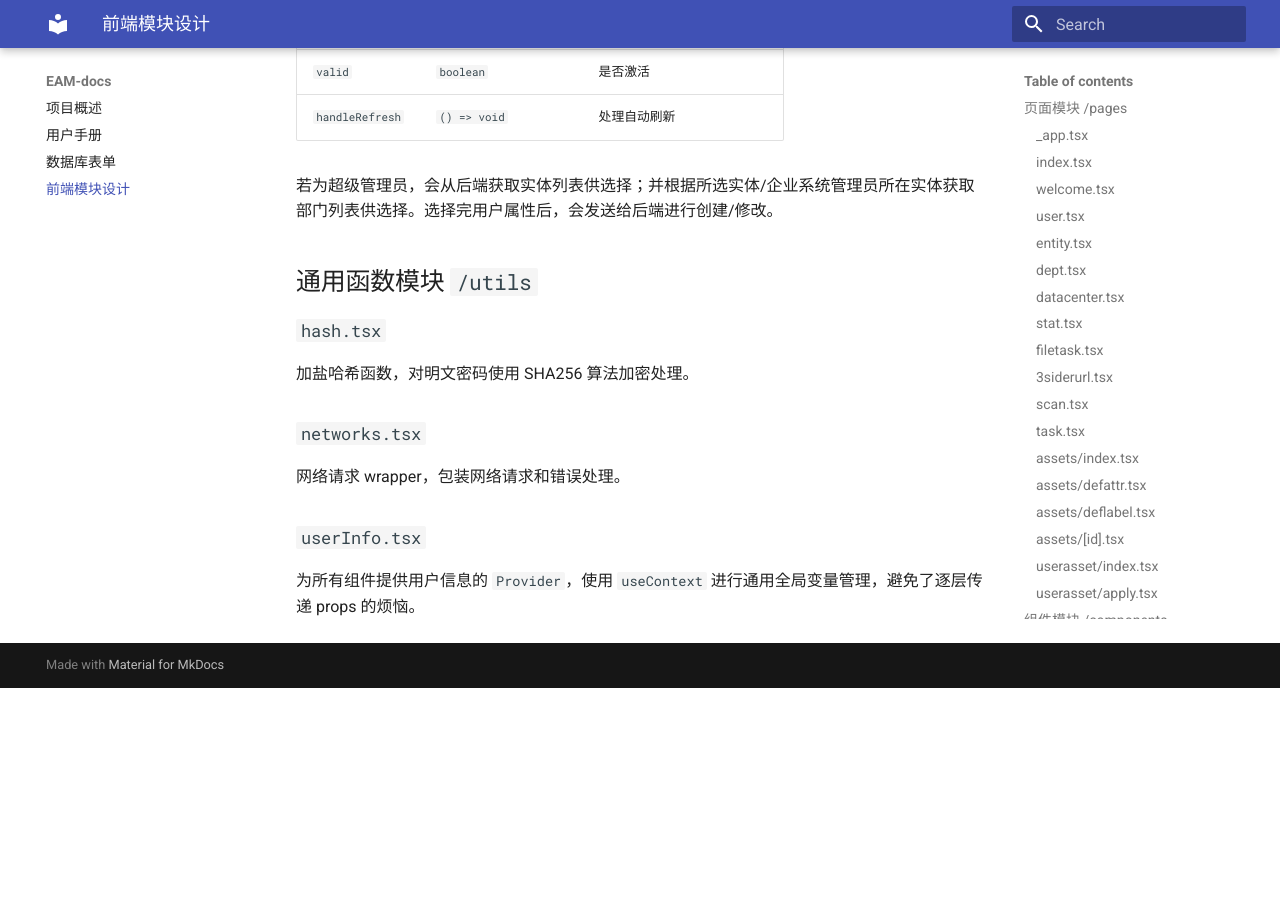
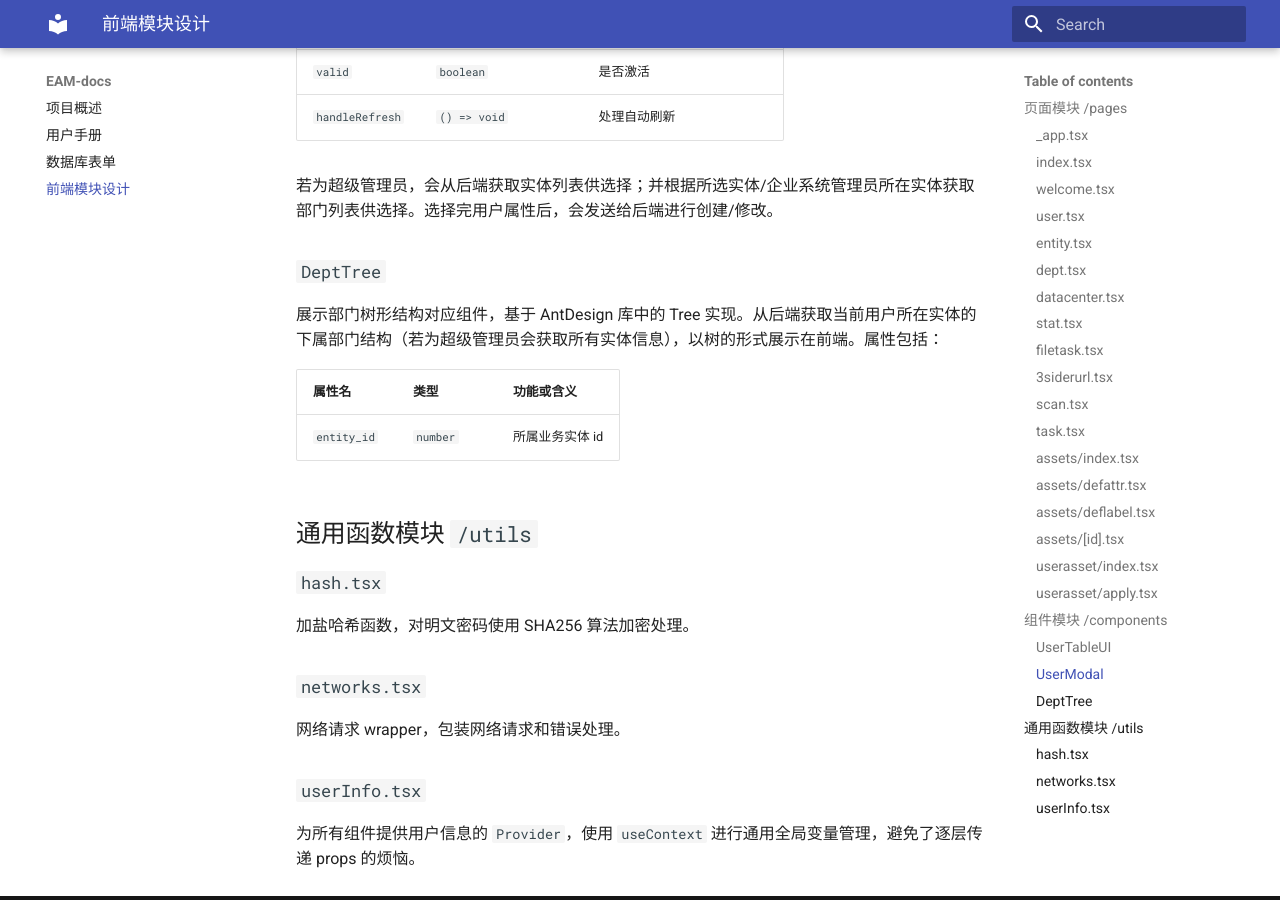
Before and after one commit to Kevin-thu/EAM-docs, an MkDocs documentation site: the page built from docs/module/frontend.md, in a window 1280 px wide and 900 px high, scrolled down 3353 px. Built offline with MkDocs 1.6.1 and Material for MkDocs 9.7.7, drawn with Linux system fonts in a browser that asks for light colours; before the commit the page ends 4041 px from its top, so only the background shows below that.

Commit message:
Update: modules and demands

```diff
--- a/docs/module/frontend.md
+++ b/docs/module/frontend.md
@@ -89,7 +89,13 @@
 
 若为超级管理员，会从后端获取实体列表供选择；并根据所选实体/企业系统管理员所在实体获取部门列表供选择。选择完用户属性后，会发送给后端进行创建/修改。
 
+### `DeptTree`
 
+展示部门树形结构对应组件，基于 AntDesign 库中的 Tree 实现。从后端获取当前用户所在实体的下属部门结构（若为超级管理员会获取所有实体信息），以树的形式展示在前端。属性包括：
+
+属性名 | 类型 | 功能或含义
+---------|----------|---------
+ `entity_id` | `number` | 所属业务实体 id
 
 ## 通用函数模块 `/utils`
 ### `hash.tsx`
```
Also changed, not shown: docs/user.md (+36 -0 lines).
